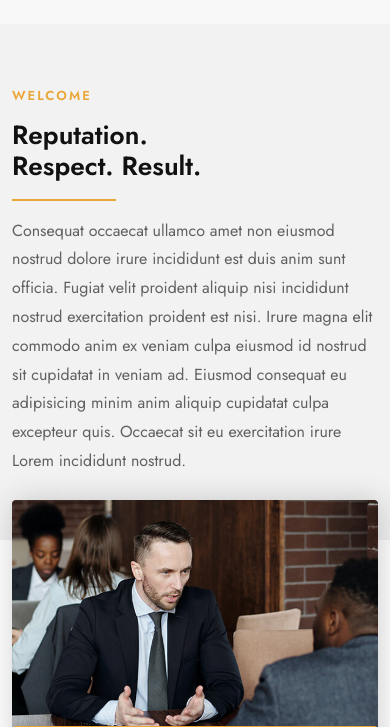
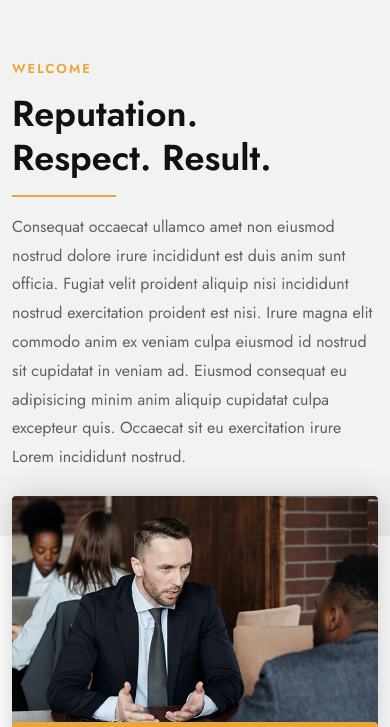
Before and after one commit to nahid-mahmud-1/lawyer-and-Attorney-website, a website: page index.html in a window 390 px wide. Shown: the part 1891-2618 px from the top of the page. Drawn offline with Linux system fonts and the light colour scheme.

Commit message:
Increased h2 font size for mobile device

```diff
--- a/scss/components/_typography.scss
+++ b/scss/components/_typography.scss
@@ -1 +1,11 @@
-@use "../custom";
+@use "../custom" as *;
+
+
+@include media-breakpoint-down(sm){
+    h1{
+
+    }
+    h2{
+        font-size: 2.25rem !important;
+    }
+}
--- a/scss/sections/_intro-section.scss
+++ b/scss/sections/_intro-section.scss
@@ -1,10 +1,13 @@
 // BOOTSTRAP AND CUSTOM
 @use "../custom" as *;
 
-// IMPORT THE MIXINS
+// IMPORT THE TYPOGRAPHY COMPONENTS
+@use "../components/typography" as *;
+
+// IMPORT THE MIXINS COMPONENTS
 @use "../components/mixins" as *;
 
-// IMPORT THE EXTENDS
+// IMPORT THE EXTENDS COMPONENTS
 @use "../components/extend" as *;
 
 // IMPORT THE GLOBAL COMPONENTS
@@ -12,6 +15,7 @@
 
 // IMPORT THE BUTTONS COMPONENTS
 @use "../components/buttons" as *;
+
 
 /* INTRO SECTION START */
 .intro-section{
@@ -72,6 +76,9 @@
         .intro-title{
             font-size: 2.8125rem;
         }
+        .intro-dsc{
+            width: 100%;
+        }
     }
 }
 
@@ -86,5 +93,8 @@
         .intro-title{
             font-size: 2.8125rem;
         }
+        .intro-dsc{
+            width: 100%;
+        }
     }
 }
```
Also changed, not shown: scss/sections/_all-practice-areas.scss (+6 -3 lines), scss/sections/_experience-section.scss (+6 -2 lines), scss/sections/_footer.scss (+5 -2 lines), scss/sections/_fun-fact.scss (+5 -2 lines), scss/sections/_header.scss (+6 -2 lines), scss/sections/_news-section.scss (+5 -2 lines), scss/sections/_practice-area-section.scss (+6 -2 lines), scss/sections/_team-section.scss (+8 -2 lines), scss/sections/_testimonial-section.scss (+5 -2 lines), scss/sections/_welcome-section.scss (+5 -2 lines), css/style.css, 1 other file.
